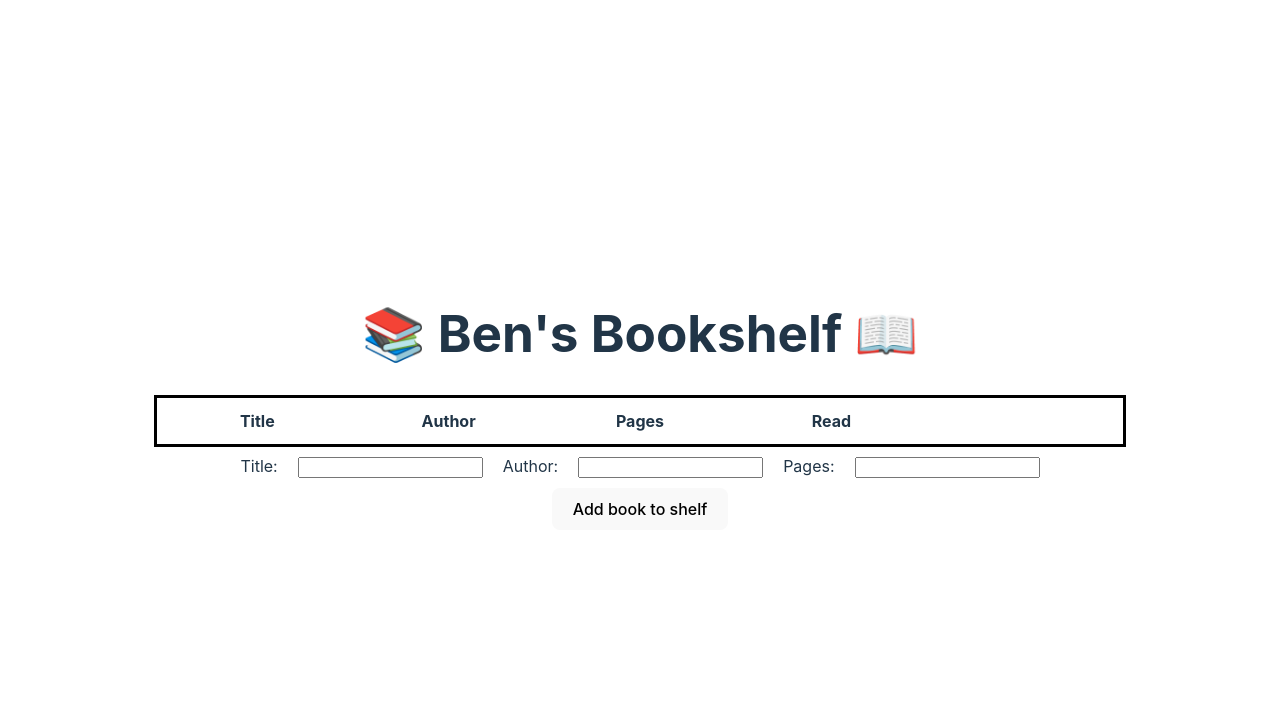
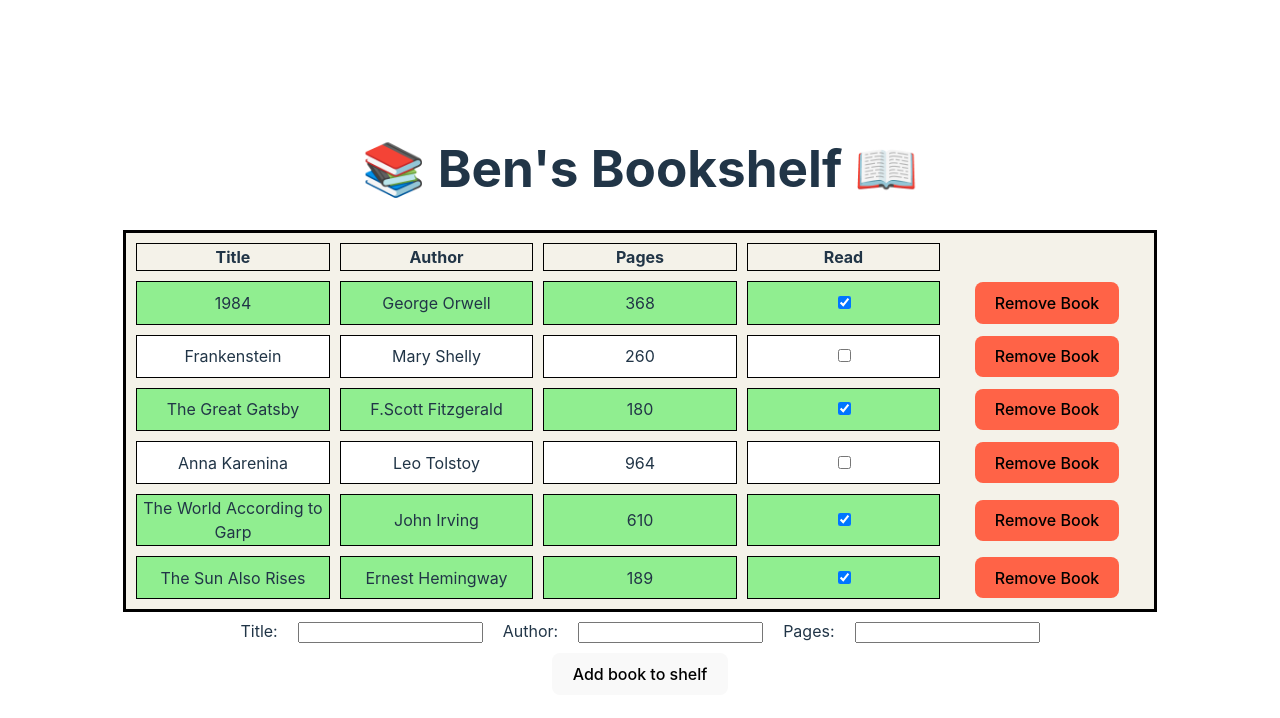
Before and after one commit to cravies/react-library, a React (Vite) app: page / in a window 1280 px wide. Shown: the top 718 px of the page. Built offline with nearby package versions, Linux system fonts and the light colour scheme.

Commit message:
Styling and default books

```diff
--- a/src/App.jsx
+++ b/src/App.jsx
@@ -5,7 +5,15 @@ import BookShelf from './BookShelf'
 let count=1
 
 function App() {
-  const [books, setBooks] = useState([])
+  const defaultBooks = [
+    {id:792872, title:'1984', author:'George Orwell', pages:368, read:true},
+    {id:27282, title:'Frankenstein', author:'Mary Shelly', pages:260, read:false},
+    {id:388393, title:'The Great Gatsby', author:'F.Scott Fitzgerald', pages:180, read:true},
+    {id:2992, title:'Anna Karenina', author:'Leo Tolstoy', pages:964, read:false},
+    {id:4383, title:'The World According to Garp', author:'John Irving', pages:610, read:true},
+    {id:17827, title:'The Sun Also Rises', author:'Ernest Hemingway', pages:189, read:true},
+  ]
+  const [books, setBooks] = useState(defaultBooks)
   const titleRef = useRef()
   const authorRef = useRef()
   const pageRef = useRef()
--- a/src/Book.jsx
+++ b/src/Book.jsx
@@ -28,7 +28,7 @@ export default function Book({ book, toggleBook, removeBook }) {
                 <input style={{display:'inline-block'}} type="checkbox" checked={book.read} onChange={handleBookClick}/>
             </td>
             <td>
-                <button style={{display:'inline-block', backgroundColor: 'red'}} onClick={handleRemoveBook}>Remove Book</button>
+                <button style={{display:'inline-block', backgroundColor: 'tomato'}} onClick={handleRemoveBook}>Remove Book</button>
             </td>
         </tr>
     )
--- a/src/BookShelf.jsx
+++ b/src/BookShelf.jsx
@@ -3,30 +3,38 @@ import Book from './Book'
 
 function BookShelf({ books, toggleBook, removeBook}) {
 
+  const headStyle = {
+    border: "1px solid black",
+  };
+
   return(
     <table style={{
       tableLayout: 'fixed',
-      width: '80%',
-      height: '60%',
+      width: '85%',
+      height: '65%',
       gap:'2rem',
       margin: '0 auto',
       alignItems: 'left',
       borderCollapse: 'separate',
       borderSpacing: '10px',
-      border: "3px solid black"
+      border: "3px solid black",
+      backgroundColor: '#f4f2e9',
     }}>
       <thead>
           <tr>
-              <th>Title</th>
-              <th>Author</th>
-              <th>Pages</th>
-              <th>Read</th>
+              <th style={headStyle}>Title</th>
+              <th style={headStyle}>Author</th>
+              <th style={headStyle}>Pages</th>
+              <th style={headStyle}>Read</th>
               <th></th>
           </tr>
       </thead>
       <tbody>
       {books.map((book,i) => (
-        <Book index={i} key={book.id} book={book} toggleBook={toggleBook} removeBook={removeBook}/>
+        <Book
+        index={i} key={book.id} book={book}
+        toggleBook={toggleBook} removeBook={removeBook}
+        />
       ))}
       </tbody>
     </table>
--- a/src/index.css
+++ b/src/index.css
@@ -5,7 +5,7 @@
 
   color-scheme: light dark;
   color: rgba(255, 255, 255, 0.87);
-  background-color: #242424;
+  background-color: '#242424';
 
   font-synthesis: none;
   text-rendering: optimizeLegibility;
```
